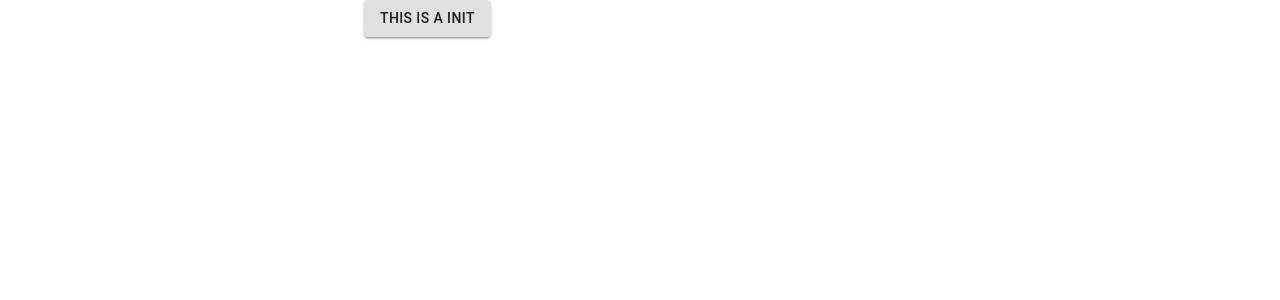
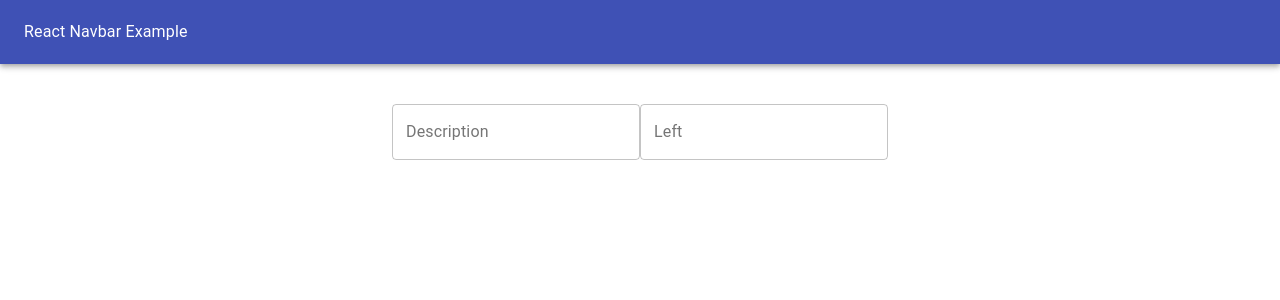
Before and after one commit to TheLastRKoch/capitalFocus.ui, a React (Create React App) app: page / in a window 1280 px wide. Shown: the top 300 px of the page. Built offline with nearby package versions, Linux system fonts and the light colour scheme.

Commit message:
Trying to create the basic UI

```diff
--- a/package.json
+++ b/package.json
@@ -3,14 +3,18 @@
   "version": "0.1.0",
   "private": true,
   "dependencies": {
+    "@material-ui/core": "^4.12.4",
     "@material-ui/icons": "^4.11.3",
+    "@mui/icons-material": "^5.8.0",
+    "@mui/lab": "^5.0.0-alpha.82",
     "@mui/material": "^5.8.0",
     "@testing-library/jest-dom": "^5.16.4",
     "@testing-library/react": "^13.2.0",
     "@testing-library/user-event": "^13.5.0",
+    "material-ui-treeview": "^5.0.0",
     "react": "^18.1.0",
     "react-dom": "^18.1.0",
-    "react-scripts": "5.0.1",
+    "react-scripts": "^5.0.1",
     "web-vitals": "^2.1.4"
   },
   "scripts": {
--- a/src/App.js
+++ b/src/App.js
@@ -1,11 +1,25 @@
+import * as React from 'react';
 import './App.css';
-import {Container, Button} from '@material-ui/core';
+import { TextField } from '@material-ui/core';
+import Header from './components/NavBar.js';
 
 function App() {
   return (
-    <Container maxWidth="sm">
-      <Button variant="contained">This is a init</Button>
-    </Container>
+    <div className="App">
+      <Header />
+
+
+      <br /><br />
+      <TextField id="outlined-basic" label="Description" variant="outlined" />
+      <TextField id="outlined-basic" label="Left" variant="outlined" />
+      <br /><br />
+
+
+
+
+    </div>
+
+
   );
 }
 
--- /dev/null
+++ b/src/components/NavBar.js
@@ -0,0 +1,14 @@
+import React from "react";
+import {AppBar, Toolbar, Typography} from '@material-ui/core';
+
+function Header(){
+    return (
+      <AppBar position='static'>
+         <Toolbar>
+             <Typography>React Navbar Example</Typography>
+         </Toolbar>
+      </AppBar>
+
+    );
+}
+export default Header;
```
Also changed, not shown: 2 other files (tests, documents, lock files or other folders).
